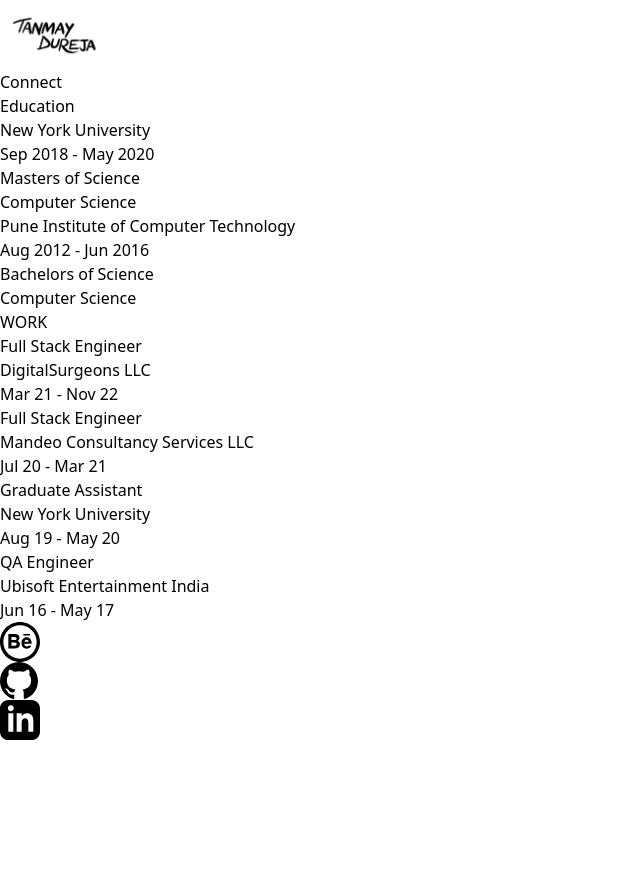
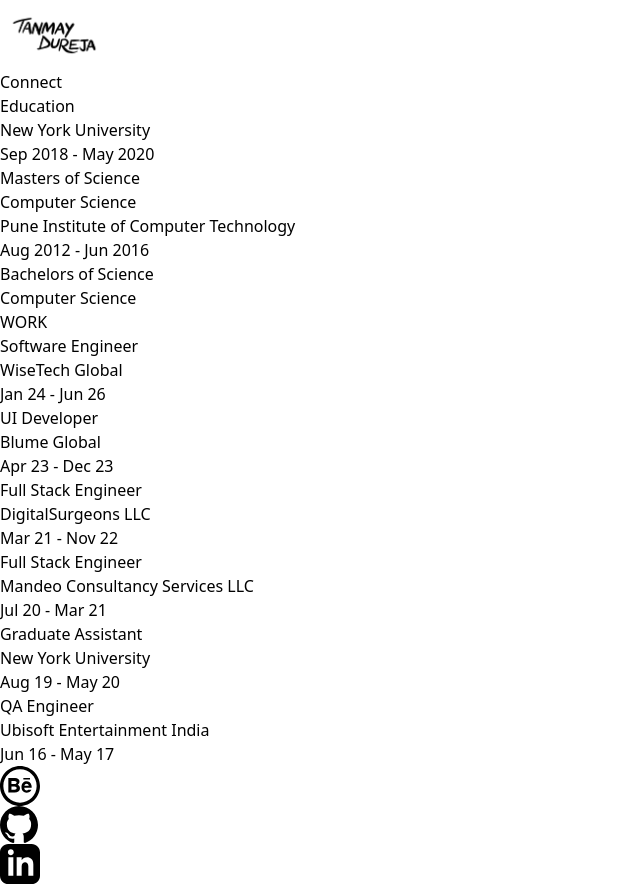
Before and after one commit to GreyVader1993/tanmaywebsite, a React (Vite) app: page /work in a window 1280 px wide. Shown: the whole page, without its empty margins (0-640 px from the left). Before the commit the page ends 800 px from the top, so only its background shows below. Built offline with nearby package versions, Linux system fonts and the light colour scheme.

Commit message:
Fix work ex

```diff
--- a/src/partials/WorkBanner.jsx
+++ b/src/partials/WorkBanner.jsx
@@ -29,6 +29,22 @@
             </h1>
           </div>
           <h1 class="text-left uppercase font-bold text-xl md:text-3xl ml-4 mt-4">WORK</h1>
+          <div className='border-t border-black w-full mx-4 my-2 max-w-md sm:max-w-2xl lg:max-w-5xl'></div>
+          <div className="flex flex-col justify-start lg:flex-row lg:justify-between">
+            <h1 className='text-left uppercase font-bold text-base md:text-lg ml-4'>Software Engineer</h1>
+            <h1 className='lg:text-right uppercase font-bold text-base md:text-lg ml-4'>
+              WiseTech Global <br />
+              <span className='text-gray-700'>Jan 24 - Jun 26</span>
+            </h1>
+          </div>
+          <div className='border-t border-black w-full mx-4 my-2 max-w-md sm:max-w-2xl lg:max-w-5xl'></div>
+          <div className="flex flex-col justify-start lg:flex-row lg:justify-between">
+            <h1 className='text-left uppercase font-bold text-base md:text-lg ml-4'>UI Developer</h1>
+            <h1 className='lg:text-right uppercase font-bold text-base md:text-lg ml-4'>
+              Blume Global <br />
+              <span className='text-gray-700'>Apr 23 - Dec 23</span>
+            </h1>
+          </div>
           <div className='border-t border-black w-full mx-4 my-2 max-w-md sm:max-w-2xl lg:max-w-5xl'></div>
           <div className="flex flex-col justify-start lg:flex-row lg:justify-between">
             <h1 className='text-left uppercase font-bold text-base md:text-lg ml-4'>Full Stack Engineer</h1>
```
